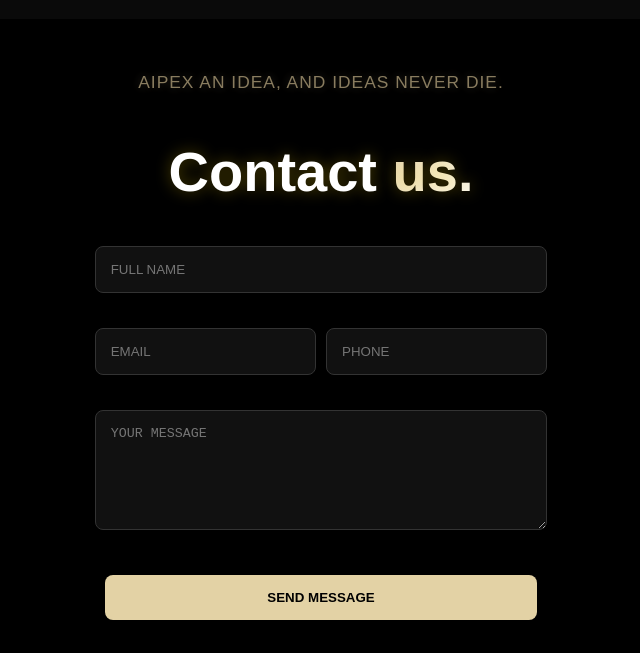
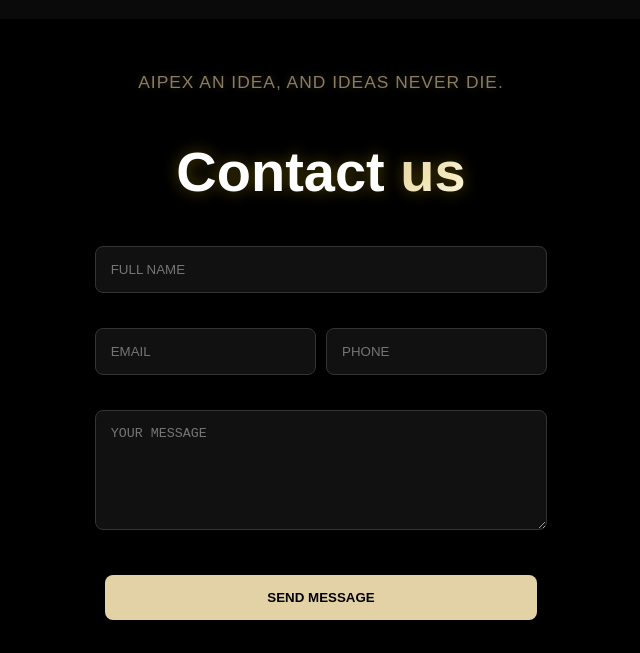
Before and after one commit to aymanelshahat1/AIPEX, a plain HTML site: page index.html in a window 1280 px wide. Shown: the part 4600-5253 px from the top of the page, without its empty margins (319-959 px from the left). Drawn offline with Linux system fonts and the light colour scheme.

Commit message:
Force Contact us title change with important inline styles

```diff
--- a/index.html
+++ b/index.html
@@ -171,7 +171,7 @@ Experienced in managing the full product lifecycle from conceptual design to ass
 </style>
     <!-- العنوان الجديد المتقفل بـ important عشان يتغير فوراً -->
 <h1 style="color: #ffffff !important; font-size: 56px !important; font-weight: bold !important; text-align: center !important; font-family: sans-serif !important; margin-top: 20px !important; margin-bottom: 30px !important;">
-    Contact <span style="background: linear-gradient(135deg, #dfcda4 0%, #ffffff 100%) !important; -webkit-background-clip: text !important; -webkit-text-fill-color: transparent !important; display: inline-block !important;">us.</span>
+    Contact <span style="background: linear-gradient(135deg, #dfcda4 0%, #ffffff 100%) !important; -webkit-background-clip: text !important; -webkit-text-fill-color: transparent !important; display: inline-block !important;">us</span>
 </h1>
     <div style="display: flex; flex-direction: column; gap: 20px; max-width: 600px; margin: 0 auto;">
         <input type="text" placeholder="FULL NAME" style="padding: 15px; border-radius: 8px; border: 1px solid #333; background: #111; color: #fff;">
```
